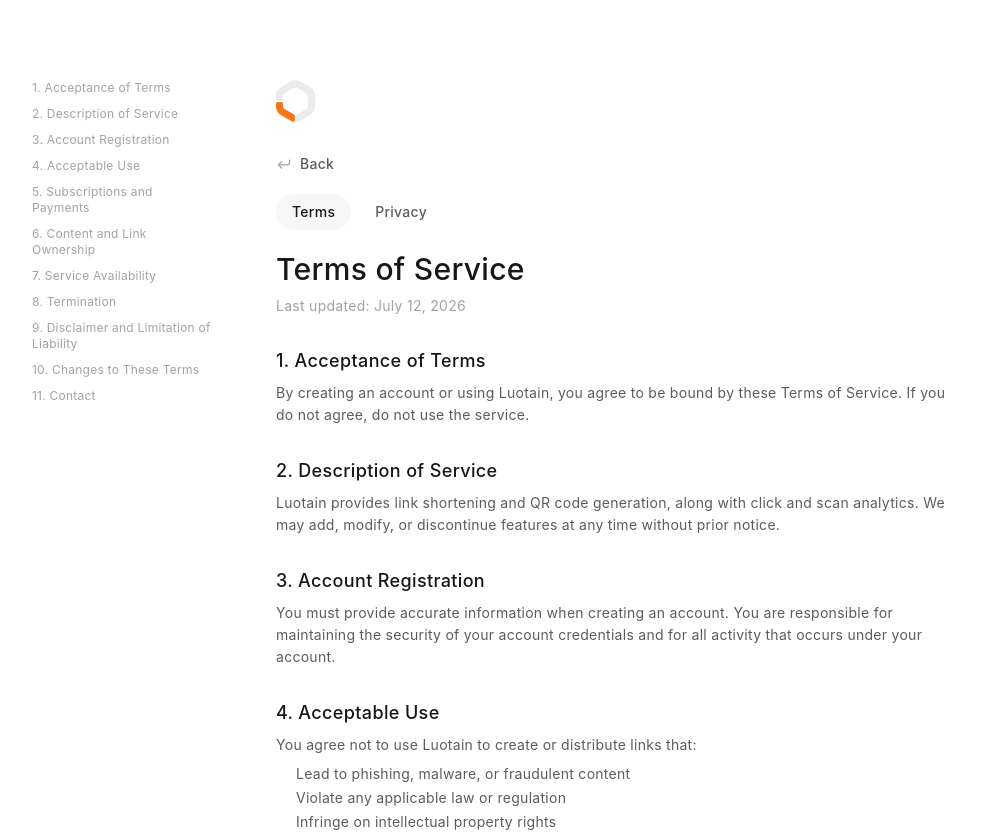
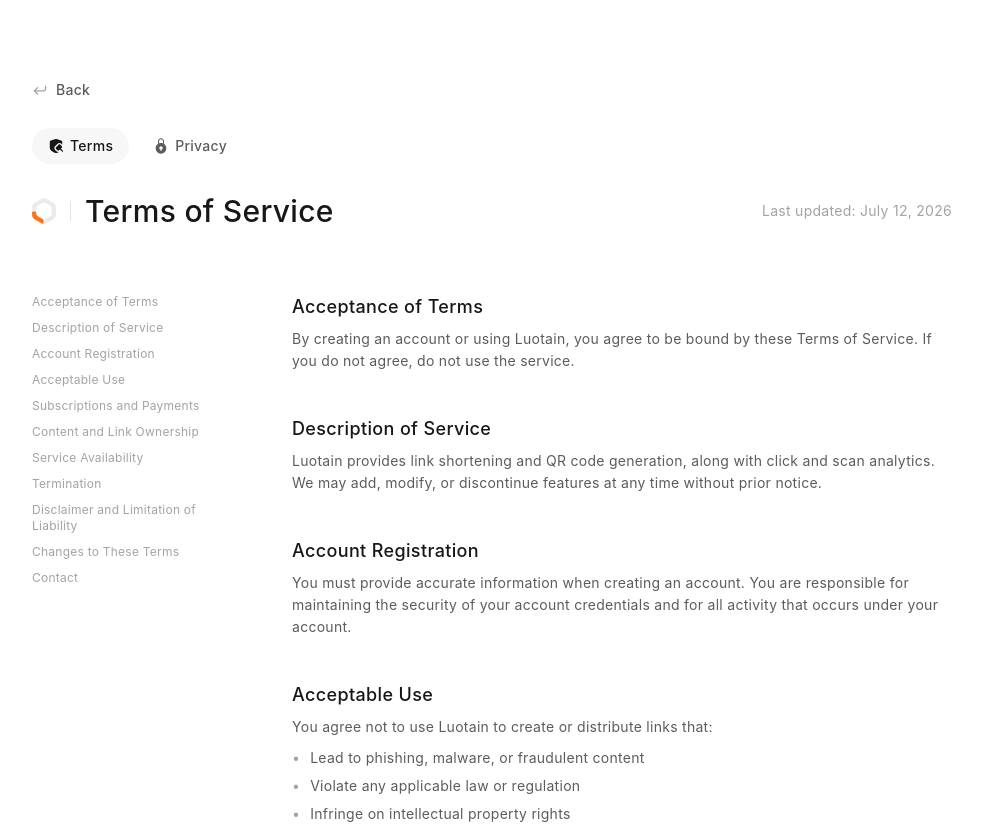
Before and after one commit to Tsavsar/luotain, a Next.js app: page /terms in a window 1280 px wide. Shown: the top 832 px of the page, without its empty margins (148-1130 px from the left). Built offline with nearby package versions, Linux system fonts and the light colour scheme.

Commit message:
scroll fix

```diff
--- a/src/app/globals.css
+++ b/src/app/globals.css
@@ -684,8 +684,6 @@
   }
 }
 
-
-
 @media (max-width: 768px) {
   .topspace {
     margin-top: 72px;
@@ -699,6 +697,10 @@
 [data-theme='dark'] .map-container img {
   opacity: 0.4;
 }
+
+html {
+  scroll-behavior: smooth;
+}
 /*
 .auth-btn:hover {
   background: var(--bg-subtle) !important;
--- a/src/app/terms/page.jsx
+++ b/src/app/terms/page.jsx
@@ -5,17 +5,17 @@
 }
 
 const SECTIONS = [
-  { id: 'acceptance', title: '1. Acceptance of Terms' },
-  { id: 'description', title: '2. Description of Service' },
-  { id: 'account', title: '3. Account Registration' },
-  { id: 'acceptable-use', title: '4. Acceptable Use' },
-  { id: 'subscriptions', title: '5. Subscriptions and Payments' },
-  { id: 'ownership', title: '6. Content and Link Ownership' },
-  { id: 'availability', title: '7. Service Availability' },
-  { id: 'termination', title: '8. Termination' },
-  { id: 'liability', title: '9. Disclaimer and Limitation of Liability' },
-  { id: 'changes', title: '10. Changes to These Terms' },
-  { id: 'contact', title: '11. Contact' },
+  { id: 'acceptance', title: 'Acceptance of Terms' },
+  { id: 'description', title: 'Description of Service' },
+  { id: 'account', title: 'Account Registration' },
+  { id: 'acceptable-use', title: 'Acceptable Use' },
+  { id: 'subscriptions', title: 'Subscriptions and Payments' },
+  { id: 'ownership', title: 'Content and Link Ownership' },
+  { id: 'availability', title: 'Service Availability' },
+  { id: 'termination', title: 'Termination' },
+  { id: 'liability', title: 'Disclaimer and Limitation of Liability' },
+  { id: 'changes', title: 'Changes to These Terms' },
+  { id: 'contact', title: 'Contact' },
 ]
 
 export default function TermsPage() {
@@ -23,19 +23,142 @@
     <main
       style={{
         display: 'flex',
-        justifyContent: 'center',
+        flexDirection: 'column',
+        alignItems: 'center',
         padding: '80px 24px 120px',
       }}
     >
+      {/* Full-width header block */}
       <div
         style={{
           width: '100%',
           maxWidth: '920px',
           display: 'flex',
-          gap: '64px',
+          flexDirection: 'column',
+          gap: '28px',
+          marginBottom: '64px',
         }}
       >
-        {/* Sidebar index */}
+        <BackButton />
+
+        {/* Legal nav tabs */}
+        <div style={{ display: 'flex', gap: '8px' }}>
+          <a
+            href='/terms'
+            className='label-sm'
+            style={{
+              display: 'flex',
+              alignItems: 'center',
+              gap: '6px',
+              padding: '8px 16px',
+              borderRadius: 'var(--radius-full)',
+              background: 'var(--bg-surface)',
+              color: 'var(--text-strong)',
+              textDecoration: 'none',
+            }}
+          >
+            <svg
+              xmlns='http://www.w3.org/2000/svg'
+              width='16'
+              height='16'
+              viewBox='0 0 18 18'
+            >
+              <g fill='currentColor'>
+                <path d='m11.5625,15.8057c-.8008,0-1.5547-.312-2.1211-.8789l-1.4443-1.4448c-.5664-.5664-.8789-1.3198-.8789-2.1211s.3125-1.5547.8789-2.1211l2.7432-2.7427c.5615-.5649,1.3145-.8779,2.1172-.8789.8057,0,1.5596.3125,2.126.8799l1.0166,1.0171v-3.0352c0-.7646-.4893-1.4346-1.2168-1.666l-5.249-1.6797c-.3438-.1113-.7256-.1108-1.0674-.0005l-5.249,1.6797c-.7285.2319-1.2178.9019-1.2178,1.6665v6.52c0,3.5059,4.9453,5.3784,6.4629,5.8691.1758.0566.3564.0854.5371.0854s.3613-.0288.5381-.0859c.5701-.1843,1.6248-.5642,2.7191-1.1523-.2258.0535-.4568.0894-.6946.0894Z' />
+                <path d='m16.7803,14.2197l-2.255-2.2554.8409-.8408c.2832-.2832.4395-.6602.4395-1.0605,0-.4014-.1562-.7778-.4395-1.0605l-1.4443-1.4448c-.2832-.2837-.6602-.4395-1.0605-.4395h-.002c-.4004.0005-.7773.1567-1.0586.4395l-2.7432,2.7427c-.2832.2832-.4395.6602-.4395,1.0605s.1562.7773.4395,1.0605l1.4443,1.4448c.2832.2832.6602.4395,1.0605.4395s.7773-.1562,1.0605-.4395l.8416-.8413,2.2551,2.2554c.1465.1465.3379.2197.5303.2197s.3838-.0732.5303-.2197c.293-.293.293-.7676,0-1.0605Z' />
+              </g>
+            </svg>
+            Terms
+          </a>
+          <a
+            href='/privacy'
+            className='label-sm'
+            style={{
+              display: 'flex',
+              alignItems: 'center',
+              gap: '6px',
+              padding: '8px 16px',
+              borderRadius: 'var(--radius-full)',
+              color: 'var(--text-sub)',
+              textDecoration: 'none',
+            }}
+          >
+            <svg
+              xmlns='http://www.w3.org/2000/svg'
+              width='16'
+              height='16'
+              viewBox='0 0 48 48'
+            >
+              <g fill='currentColor'>
+                <path
+                  fillRule='evenodd'
+                  clipRule='evenodd'
+                  d='M24 4C20.6863 4 18 6.68629 18 10V18.5H15V10C15 5.02944 19.0294 1 24 1C28.9706 1 33 5.02944 33 10V18.5H30V10C30 6.68629 27.3137 4 24 4Z'
+                />
+                <path
+                  fillRule='evenodd'
+                  clipRule='evenodd'
+                  d='M24 15C15.1634 15 8 22.1634 8 31C8 39.8366 15.1634 47 24 47C32.8366 47 40 39.8366 40 31C40 22.1634 32.8366 15 24 15ZM19 30C19 27.2386 21.2386 25 24 25C26.7614 25 29 27.2386 29 30C29 32.2388 27.5286 34.134 25.5 34.7711V39H22.5V34.7711C20.4714 34.134 19 32.2388 19 30Z'
+                />
+              </g>
+            </svg>
+            Privacy
+          </a>
+        </div>
+
+        <div
+          style={{
+            display: 'flex',
+            alignItems: 'center',
+            justifyContent: 'space-between',
+          }}
+        >
+          <div style={{ display: 'flex', alignItems: 'center', gap: '14px' }}>
+            <svg
+              width='24'
+              height='26'
+              viewBox='0 0 30 32'
+              fill='none'
+              xmlns='http://www.w3.org/2000/svg'
+            >
+              <path
+                d='M3.59116 5.45659L11.2741 0.988578C13.5125 -0.313166 16.2804 -0.330419 18.5351 0.943317L26.274 5.31519C28.5287 6.58893 29.9277 8.96015 29.944 11.5356L29.9999 20.3755C30.0161 22.951 28.6473 25.3395 26.4088 26.6412L18.7259 31.1092C18.0545 31.4997 17.3354 31.7746 16.5969 31.9337C15.8429 32.0962 15.2017 31.4694 15.1968 30.7033L15.1787 27.833C15.174 27.0907 15.7874 26.504 16.4687 26.1982C16.5786 26.1488 16.6865 26.0934 16.792 26.0321L22.8942 22.4834C23.9601 21.8635 24.612 20.7261 24.6042 19.4997L24.5598 12.4786C24.5521 11.2522 23.8859 10.1231 22.8122 9.51651L16.6656 6.04414C15.5919 5.4376 14.2739 5.44582 13.208 6.0657L7.10579 9.61442C6.03988 10.2343 5.38802 11.3717 5.39578 12.5981L5.40876 14.6501C5.41355 15.4085 4.79823 16.0271 4.0344 16.0319L1.4106 16.0482C0.646764 16.053 0.0236675 15.4421 0.0188717 14.6837L0.000143737 11.7223C-0.0161435 9.14681 1.35274 6.75833 3.59116 5.45659Z'
+                fill='var(--bg-subtle)'
+              />
+              <path
+                d='M14.5066 30.7544C14.5113 31.5015 13.8996 32.1576 13.1722 31.9665C12.5964 31.8152 12.0868 31.5372 11.3826 31.1343L3.668 26.7204C1.42036 25.4345 0.0344782 23.0557 0.0324018 20.4801L0.0328995 18.1078C0.0330574 17.3541 0.656887 16.7413 1.41595 16.7348L4.03974 16.7185C4.80426 16.7133 5.42636 17.328 5.42476 18.0871L5.42166 19.5664C5.42265 20.7929 6.08259 21.9256 7.1529 22.538L13.2803 26.0438C13.9056 26.4016 14.4835 27.0998 14.488 27.8164L14.5066 30.7544Z'
+                fill='var(--primary-base)'
+              />
+            </svg>
+
+            <div
+              style={{
+                width: '1px',
+                height: '20px',
+                background: 'var(--stroke-medium)',
+              }}
+            />
+
+            <h1 className='title-h5' style={{ color: 'var(--text-strong)' }}>
+              Terms of Service
+            </h1>
+          </div>
+
+          <p className='para-sm' style={{ color: 'var(--text-soft)' }}>
+            Last updated: July 12, 2026
+          </p>
+        </div>
+      </div>
+
+      {/* Two-column split — sidebar aligns with first section */}
+      <div
+        style={{
+          width: '100%',
+          maxWidth: '920px',
+          display: 'flex',
+          gap: '80px',
+        }}
+      >
         <nav
           style={{
             width: '180px',
@@ -60,99 +183,33 @@
           ))}
         </nav>
 
-        {/* Content */}
         <div
           style={{
             flex: 1,
             maxWidth: '720px',
             display: 'flex',
             flexDirection: 'column',
-            gap: '32px',
+            gap: '44px',
           }}
         >
-          <div className='luotain-logo'>
-            <svg
-              width='39'
-              height='42'
-              viewBox='0 0 30 32'
-              fill='none'
-              xmlns='http://www.w3.org/2000/svg'
-            >
-              <path
-                d='M3.59116 5.45659L11.2741 0.988578C13.5125 -0.313166 16.2804 -0.330419 18.5351 0.943317L26.274 5.31519C28.5287 6.58893 29.9277 8.96015 29.944 11.5356L29.9999 20.3755C30.0161 22.951 28.6473 25.3395 26.4088 26.6412L18.7259 31.1092C18.0545 31.4997 17.3354 31.7746 16.5969 31.9337C15.8429 32.0962 15.2017 31.4694 15.1968 30.7033L15.1787 27.833C15.174 27.0907 15.7874 26.504 16.4687 26.1982C16.5786 26.1488 16.6865 26.0934 16.792 26.0321L22.8942 22.4834C23.9601 21.8635 24.612 20.7261 24.6042 19.4997L24.5598 12.4786C24.5521 11.2522 23.8859 10.1231 22.8122 9.51651L16.6656 6.04414C15.5919 5.4376 14.2739 5.44582 13.208 6.0657L7.10579 9.61442C6.03988 10.2343 5.38802 11.3717 5.39578 12.5981L5.40876 14.6501C5.41355 15.4085 4.79823 16.0271 4.0344 16.0319L1.4106 16.0482C0.646764 16.053 0.0236675 15.4421 0.0188717 14.6837L0.000143737 11.7223C-0.0161435 9.14681 1.35274 6.75833 3.59116 5.45659Z'
-                fill='#EBEBEB'
-              />
-              <path
-                d='M14.5066 30.7544C14.5113 31.5015 13.8996 32.1576 13.1722 31.9665C12.5964 31.8152 12.0868 31.5372 11.3826 31.1343L3.668 26.7204C1.42036 25.4345 0.0344782 23.0557 0.0324018 20.4801L0.0328995 18.1078C0.0330574 17.3541 0.656887 16.7413 1.41595 16.7348L4.03974 16.7185C4.80426 16.7133 5.42636 17.328 5.42476 18.0871L5.42166 19.5664C5.42265 20.7929 6.08259 21.9256 7.1529 22.538L13.2803 26.0438C13.9056 26.4016 14.4835 27.0998 14.488 27.8164L14.5066 30.7544Z'
-                fill='#FA7319'
-              />
-            </svg>
-          </div>
-
-          <div
-            style={{ display: 'flex', flexDirection: 'column', gap: '20px' }}
-          >
-            <BackButton />
-
-            {/* Legal nav tabs */}
-            <div style={{ display: 'flex', gap: '8px' }}>
-              <a
-                href='/terms'
-                className='label-sm'
-                style={{
-                  padding: '8px 16px',
-                  borderRadius: 'var(--radius-full)',
-                  background: 'var(--bg-surface)',
-                  color: 'var(--text-strong)',
-                  textDecoration: 'none',
-                }}
-              >
-                Terms
-              </a>
-              <a
-                href='/privacy'
-                className='label-sm'
-                style={{
-                  padding: '8px 16px',
-                  borderRadius: 'var(--radius-full)',
-                  color: 'var(--text-sub)',
-                  textDecoration: 'none',
-                }}
-              >
-                Privacy
-              </a>
-            </div>
-
-            <div
-              style={{ display: 'flex', flexDirection: 'column', gap: '8px' }}
-            >
-              <h1 className='title-h5' style={{ color: 'var(--text-strong)' }}>
-                Terms of Service
-              </h1>
-              <p className='para-sm' style={{ color: 'var(--text-soft)' }}>
-                Last updated: July 12, 2026
-              </p>
-            </div>
-          </div>
-
-          <Section id='acceptance' title='1. Acceptance of Terms'>
+          <Section id='acceptance' title='Acceptance of Terms'>
             By creating an account or using Luotain, you agree to be bound by
             these Terms of Service. If you do not agree, do not use the service.
           </Section>
 
-          <Section id='description' title='2. Description of Service'>
+          <Section id='description' title='Description of Service'>
             Luotain provides link shortening and QR code generation, along with
             click and scan analytics. We may add, modify, or discontinue
             features at any time without prior notice.
           </Section>
 
-          <Section id='account' title='3. Account Registration'>
+          <Section id='account' title='Account Registration'>
             You must provide accurate information when creating an account. You
             are responsible for maintaining the security of your account
             credentials and for all activity that occurs under your account.
           </Section>
 
-          <Section id='acceptable-use' title='4. Acceptable Use'>
+          <Section id='acceptable-use' title='Acceptable Use'>
             You agree not to use Luotain to create or distribute links that:
             <List
               items={[
@@ -167,7 +224,7 @@
             violation of this policy, without notice.
           </Section>
 
-          <Section id='subscriptions' title='5. Subscriptions and Payments'>
+          <Section id='subscriptions' title='Subscriptions and Payments'>
             Luotain offers Free, Starter, and Pro plans. Paid subscriptions are
             billed through our payment processor, Lemon Squeezy, and are subject
             to their terms in addition to ours. Subscriptions renew
@@ -175,20 +232,20 @@
             non-refundable except where required by law.
           </Section>
 
-          <Section id='ownership' title='6. Content and Link Ownership'>
+          <Section id='ownership' title='Content and Link Ownership'>
             You retain ownership of the destination URLs and content you link to
             through Luotain. We claim no ownership over your links, but you
             grant us a limited license to store and process them in order to
             provide the service.
           </Section>
 
-          <Section id='availability' title='7. Service Availability'>
+          <Section id='availability' title='Service Availability'>
             We aim to keep Luotain available at all times but do not guarantee
             uninterrupted access. We are not liable for any downtime, data loss,
             or service interruption.
           </Section>
 
-          <Section id='termination' title='8. Termination'>
+          <Section id='termination' title='Termination'>
             We may suspend or terminate your account at any time for violation
             of these terms. You may cancel your account at any time from your
             account settings.
@@ -196,7 +253,7 @@
 
           <Section
             id='liability'
-            title='9. Disclaimer and Limitation of Liability'
+            title='Disclaimer and Limitation of Liability'
           >
             Luotain is provided "as is" without warranties of any kind. To the
             maximum extent permitted by law, we are not liable for any indirect,
@@ -204,13 +261,13 @@
             service.
           </Section>
 
-          <Section id='changes' title='10. Changes to These Terms'>
+          <Section id='changes' title='Changes to These Terms'>
             We may update these Terms from time to time. Continued use of
             Luotain after changes take effect constitutes acceptance of the
             revised terms.
           </Section>
 
-          <Section id='contact' title='11. Contact'>
+          <Section id='contact' title='Contact'>
             Questions about these Terms can be directed to{' '}
             <a
               href='mailto:legal@luotain.io'
@@ -240,12 +297,12 @@
       <h2 className='label-lg' style={{ color: 'var(--text-strong)' }}>
         {title}
       </h2>
-      <p
+      <div
         className='para-sm'
         style={{ color: 'var(--text-sub)', lineHeight: '22px' }}
       >
         {children}
-      </p>
+      </div>
     </div>
   )
 }
@@ -254,18 +311,37 @@
   return (
     <ul
       style={{
-        margin: '8px 0 0',
-        paddingLeft: '20px',
+        margin: '10px 0 0',
+        padding: 0,
+        listStyle: 'none',
         display: 'flex',
         flexDirection: 'column',
-        gap: '4px',
+        gap: '8px',
       }}
     >
       {items.map((item, i) => (
-        <li key={i} className='para-sm' style={{ color: 'var(--text-sub)' }}>
-          {item}
+        <li
+          key={i}
+          className='para-sm'
+          style={{
+            color: 'var(--text-sub)',
+            display: 'flex',
+            gap: '10px',
+            alignItems: 'flex-start',
+          }}
+        >
+          <span style={{ color: 'var(--text-soft)', lineHeight: '20px' }}>
+            •
+          </span>
+          <span>{item}</span>
         </li>
       ))}
     </ul>
   )
 }
+
+/* ─── Add to globals.css, inside the html { } rule ───
+html {
+  scroll-behavior: smooth;
+}
+*/
```
